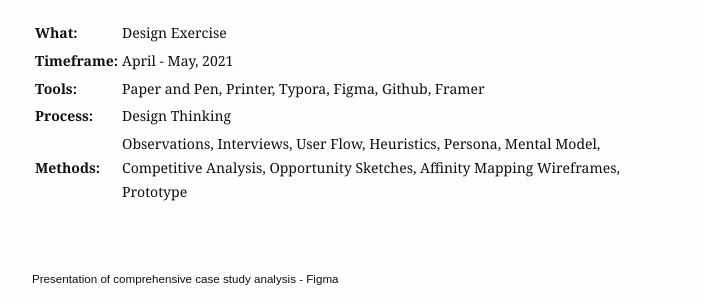
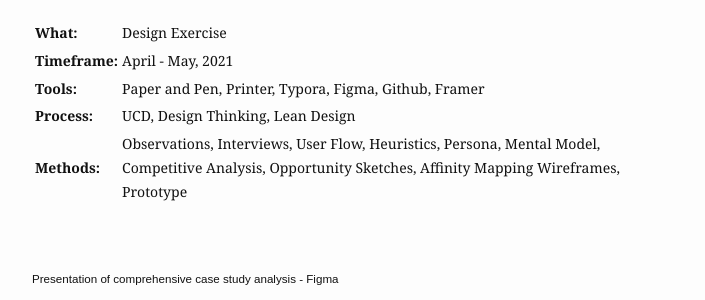
Before and after one commit to anita-kasperek/anita-kasperek.github.io, a Jekyll site: the page built from portfolio.md, in a window 1280 px wide and 900 px high, scrolled down 596 px. Shown: the part 154-454 px from the top of the window, without its empty margins (288-993 px from the left). Built offline with Jekyll 4.4.1, drawn with Linux system fonts in a browser that asks for light colours.

Commit message:
Update portfolio.md

```diff
--- a/portfolio.md
+++ b/portfolio.md
@@ -27,7 +27,7 @@ og_image: /assets/img/Intro-Case-Study-Allegro.png
 | **What:**       | Design Exercise                                              |
 | **Timeframe:**  | April - May, 2021                                            |
 | **Tools:**      | Paper and Pen, Printer, Typora, Figma, Github, Framer        |
-| **Process:**    | Design Thinking                                              |
+| **Process:**    | UCD, Design Thinking, Lean Design                            |
 | **Methods:**    | Observations, Interviews, User Flow, Heuristics, Persona, Mental Model, Competitive Analysis, Opportunity Sketches, Affinity Mapping Wireframes, Prototype |
 
 <br>
```
